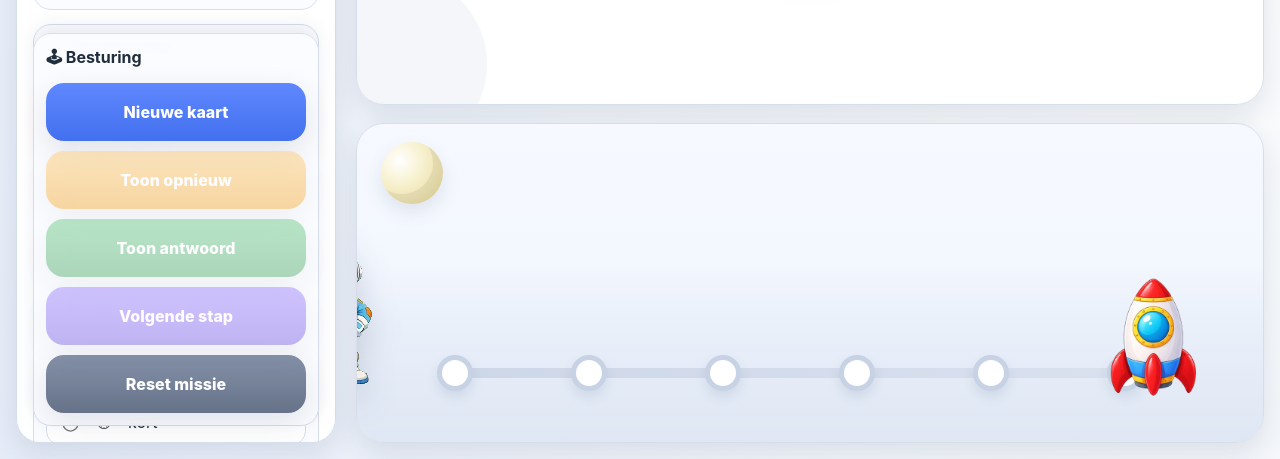
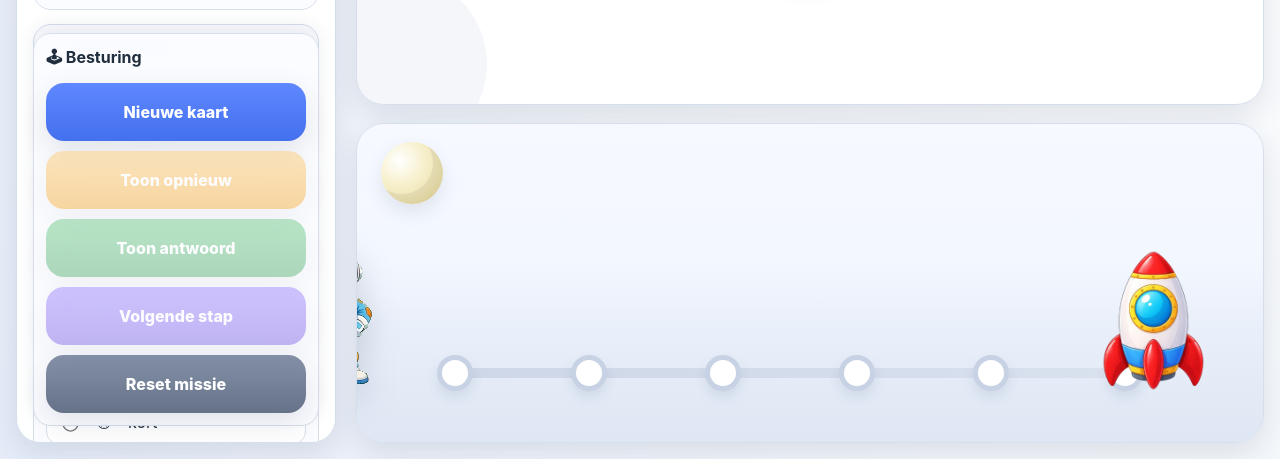
Before and after one commit to hobbit12b/subiteer, a plain HTML site: page index.html in a window 1280 px wide. Shown: the part 341-800 px from the top of the page. Drawn offline with Linux system fonts and the light colour scheme.

Commit message:
Adjust rocket position and size in index.html

```diff
--- a/index.html
+++ b/index.html
@@ -405,9 +405,9 @@
     .rocket {
   position: absolute;
   right: 20px;
-  bottom: -20px;
+  bottom: -25px;
   width: 180px;
-  height: 230px;
+  height: 270px;
   z-index: 50;
   transform-origin: center bottom;
   opacity: 1;
```
